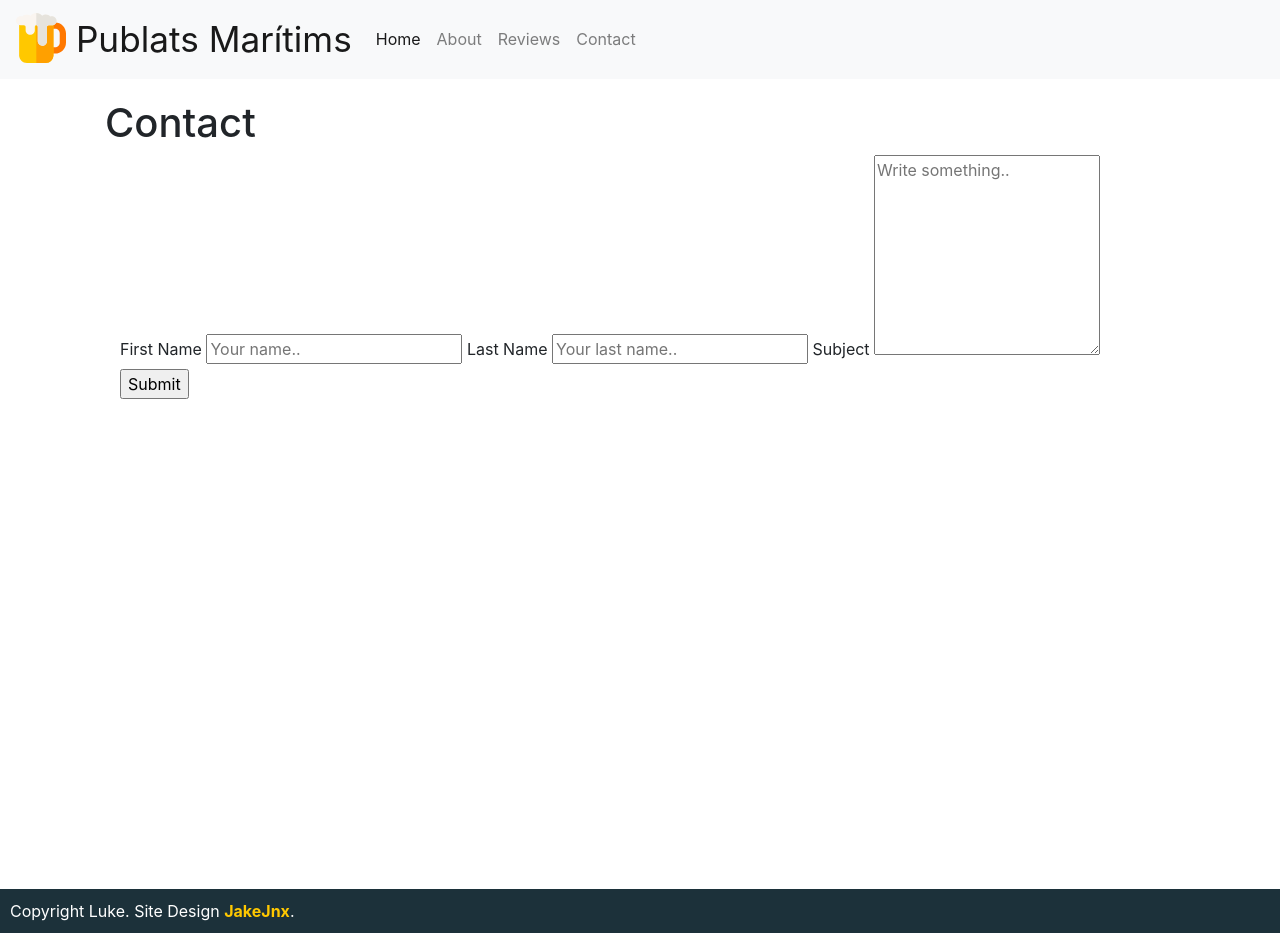
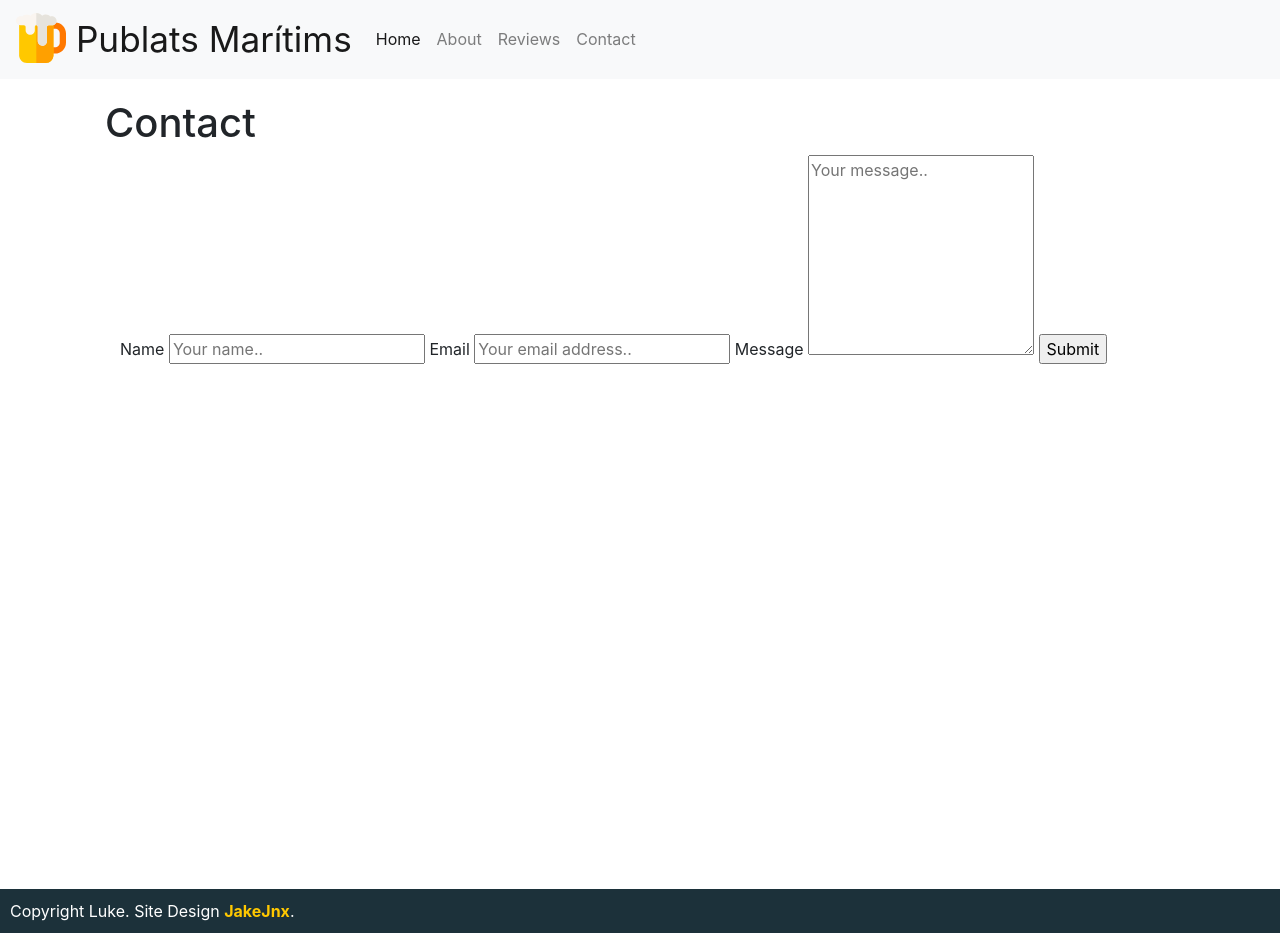
Before and after one commit to jakejnx/publats.com, a Jekyll site: the page built from contact.md, in a window 1280 px wide. Built offline with Jekyll 4.4.1, drawn with Linux system fonts in a browser that asks for light colours; nearby versions of some CDN libraries.

Commit message:
Updated Contact

```diff
--- a/contact.md
+++ b/contact.md
@@ -7,14 +7,14 @@ layout: page
  <div class="container">
   <form action="action_page.php">
 
-    <label for="fname">First Name</label>
-    <input type="text" id="fname" name="firstname" placeholder="Your name..">
+    <label for="fname">Name</label>
+    <input type="text" id="name" name="name" placeholder="Your name..">
 
-    <label for="lname">Last Name</label>
-    <input type="text" id="lname" name="lastname" placeholder="Your last name..">
+    <label for="lname">Email</label>
+    <input type="text" id="email" name="email" placeholder="Your email address..">
 
-    <label for="subject">Subject</label>
-    <textarea id="subject" name="subject" placeholder="Write something.." style="height:200px"></textarea>
+    <label for="message">Message</label>
+    <textarea id="subject" name="message" placeholder="Your message.." style="height:200px"></textarea>
 
     <input type="submit" value="Submit">
 
```
